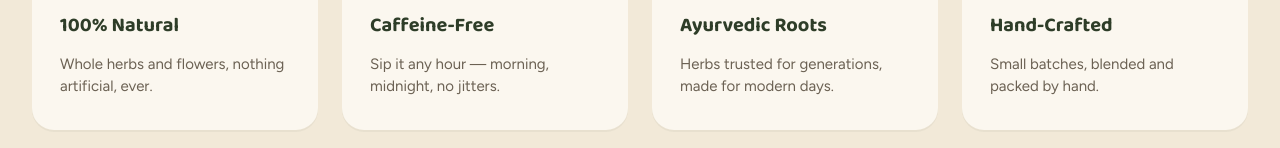
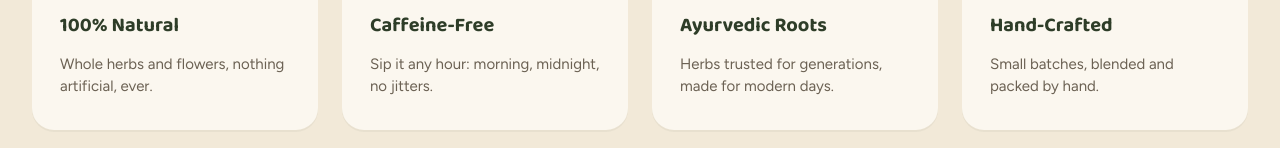
Before and after one commit to shashwat5A/openroots-site, a plain HTML site: page index.html in a window 1280 px wide. Shown: the part 897-1045 px from the top of the page. Drawn offline with Linux system fonts and the light colour scheme.

Commit message:
Refine 'Caffeine-Free' feature description
Updated the description for the 'Caffeine-Free' feature to clarify the messaging.

```diff
--- a/index.html
+++ b/index.html
@@ -56,7 +56,7 @@
 
   <div id="features" style="max-width:1240px;margin:0 auto;padding:80px 32px 40px;display:grid;grid-template-columns:repeat(auto-fit,minmax(220px,1fr));gap:24px">
     <div style="background:#FBF7EF;border-radius:22px;padding:32px 28px;display:flex;flex-direction:column;gap:12px;box-shadow:0 2px 0 rgba(46,61,40,.05)"><div style="width:54px;height:54px;border-radius:999px;background:#E4EBDD;display:flex;align-items:center;justify-content:center"><svg width="26" height="26" viewBox="0 0 24 24" fill="none"><path d="M4 20c0-8 6-14 16-15C19 14 13 20 5 20" stroke="#2E3D28" stroke-width="1.8" stroke-linecap="round" stroke-linejoin="round"></path><path d="M4 20C7 16 11 13 16 11" stroke="#2E3D28" stroke-width="1.8" stroke-linecap="round"></path></svg></div><div style="font-family:'Baloo 2',sans-serif;font-weight:700;font-size:20px;color:#2E3D28">100% Natural</div><div style="font-size:15px;color:#6B6153;line-height:1.5">Whole herbs and flowers, nothing artificial, ever.</div></div>
-    <div style="background:#FBF7EF;border-radius:22px;padding:32px 28px;display:flex;flex-direction:column;gap:12px;box-shadow:0 2px 0 rgba(46,61,40,.05)"><div style="width:54px;height:54px;border-radius:999px;background:#E4EBDD;display:flex;align-items:center;justify-content:center"><svg width="26" height="26" viewBox="0 0 24 24" fill="none"><path d="M20 14.5A8 8 0 1 1 9.5 4a6.3 6.3 0 0 0 10.5 10.5Z" stroke="#2E3D28" stroke-width="1.8" stroke-linejoin="round"></path></svg></div><div style="font-family:'Baloo 2',sans-serif;font-weight:700;font-size:20px;color:#2E3D28">Caffeine-Free</div><div style="font-size:15px;color:#6B6153;line-height:1.5">Sip it any hour — morning, midnight, no jitters.</div></div>
+    <div style="background:#FBF7EF;border-radius:22px;padding:32px 28px;display:flex;flex-direction:column;gap:12px;box-shadow:0 2px 0 rgba(46,61,40,.05)"><div style="width:54px;height:54px;border-radius:999px;background:#E4EBDD;display:flex;align-items:center;justify-content:center"><svg width="26" height="26" viewBox="0 0 24 24" fill="none"><path d="M20 14.5A8 8 0 1 1 9.5 4a6.3 6.3 0 0 0 10.5 10.5Z" stroke="#2E3D28" stroke-width="1.8" stroke-linejoin="round"></path></svg></div><div style="font-family:'Baloo 2',sans-serif;font-weight:700;font-size:20px;color:#2E3D28">Caffeine-Free</div><div style="font-size:15px;color:#6B6153;line-height:1.5">Sip it any hour: morning, midnight, no jitters.</div></div>
     <div style="background:#FBF7EF;border-radius:22px;padding:32px 28px;display:flex;flex-direction:column;gap:12px;box-shadow:0 2px 0 rgba(46,61,40,.05)"><div style="width:54px;height:54px;border-radius:999px;background:#E4EBDD;display:flex;align-items:center;justify-content:center"><svg width="26" height="26" viewBox="0 0 24 24" fill="none"><path d="M3.5 11h17a8.5 8.5 0 0 1-17 0Z" stroke="#2E3D28" stroke-width="1.8" stroke-linejoin="round"></path><path d="M14 11l5-7.5" stroke="#2E3D28" stroke-width="1.8" stroke-linecap="round"></path><path d="M9 21h6" stroke="#2E3D28" stroke-width="1.8" stroke-linecap="round"></path></svg></div><div style="font-family:'Baloo 2',sans-serif;font-weight:700;font-size:20px;color:#2E3D28">Ayurvedic Roots</div><div style="font-size:15px;color:#6B6153;line-height:1.5">Herbs trusted for generations, made for modern days.</div></div>
     <div style="background:#FBF7EF;border-radius:22px;padding:32px 28px;display:flex;flex-direction:column;gap:12px;box-shadow:0 2px 0 rgba(46,61,40,.05)"><div style="width:54px;height:54px;border-radius:999px;background:#E4EBDD;display:flex;align-items:center;justify-content:center"><svg width="26" height="26" viewBox="0 0 24 24" fill="none"><path d="M12 21c4-2 7-5 7-9V6l-7-3-7 3v6c0 4 3 7 7 9Z" stroke="#2E3D28" stroke-width="1.8" stroke-linejoin="round"></path><path d="M9 12l2 2 4-4" stroke="#2E3D28" stroke-width="1.8" stroke-linecap="round" stroke-linejoin="round"></path></svg></div><div style="font-family:'Baloo 2',sans-serif;font-weight:700;font-size:20px;color:#2E3D28">Hand-Crafted</div><div style="font-size:15px;color:#6B6153;line-height:1.5">Small batches, blended and packed by hand.</div></div>
   </div>
```
